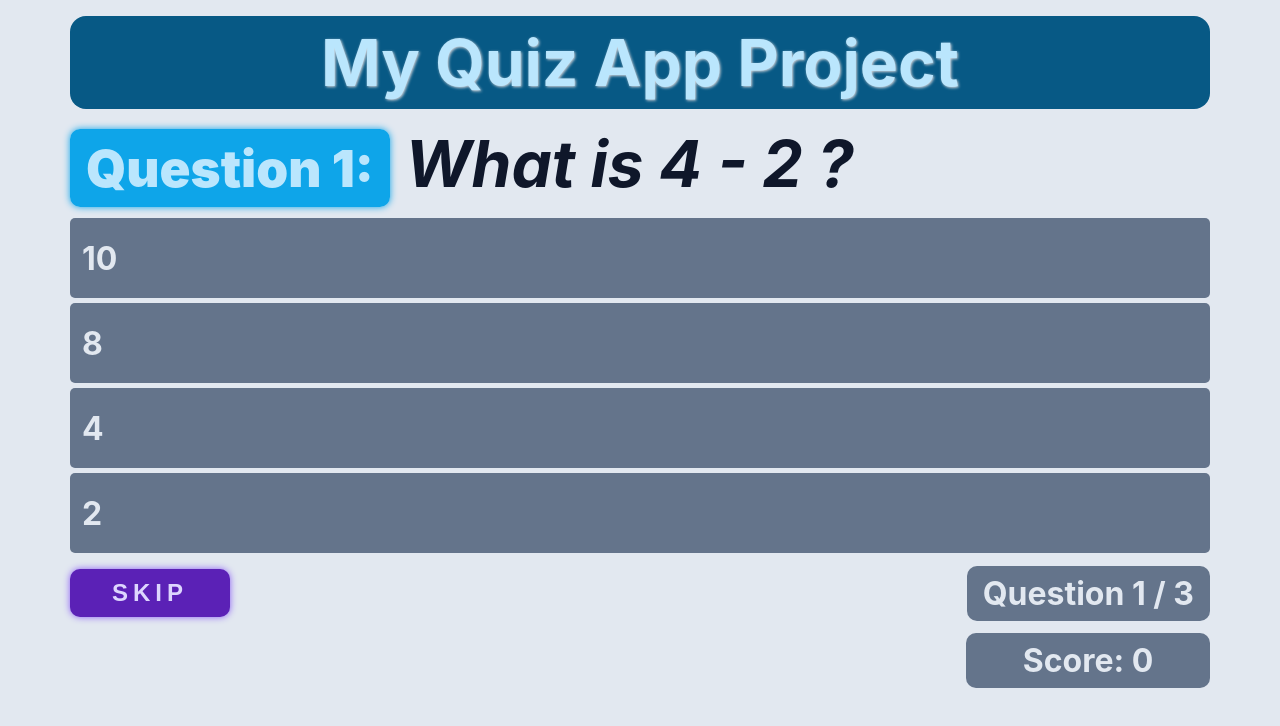
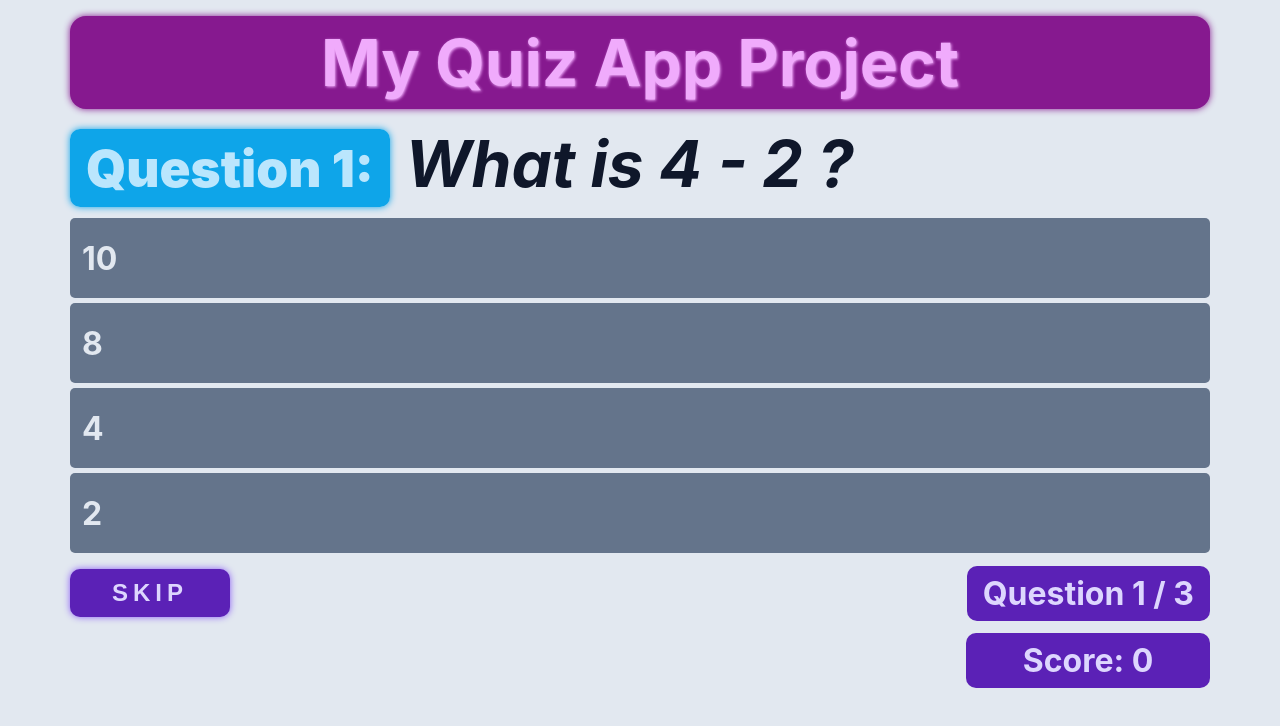
Before and after one commit to Konrad-Jalowy/reactquizapp, a React (Create React App) app: page / in a window 1280 px wide. Both pictures are taken after a click on the button "START". Shown: the top 726 px of the page. Built offline with nearby package versions, Linux system fonts and the light colour scheme.

Commit message:
some changes

```diff
--- a/src/App.css
+++ b/src/App.css
@@ -9,7 +9,7 @@ body {
   background-color: rgb(209 213 219);
   background-color: rgb(226 232 240)
 }
-h1 {
+/* h1 {
   font-size: 4rem;
   font-weight: bolder;
   background-color: rgb(7 89 133);
@@ -19,6 +19,18 @@ h1 {
   text-align: center;
   color: rgb(186 230 253);
   text-shadow: 1px 1px 3px rgb(212 212 216);
+} */
+h1 {
+  font-size: 4rem;
+  font-weight: bolder;
+  background-color: rgb(134 25 143);
+  padding: 0.5rem;
+  margin-block: 1rem;
+  border-radius: 1rem;
+  text-align: center;
+  color: rgb(240 171 252);
+  text-shadow: 1px 1px 3px rgb(240 171 252);
+  box-shadow: 0px 0px 7px rgb(134 25 143);
 }
 .App {
   /* text-align: center; */
@@ -128,13 +140,27 @@ progress {
   display: flex;
   justify-content: flex-end;
 }
-.score p {
+/* .score p {
   flex-basis: 244px;
   height: 55px;
   font-weight: bold;
   color: rgb(226 232 240);
   font-size: 2rem;
   background-color: rgb(100 116 139);
+  padding: 8px 16px;
+  border-radius: 10px;
+  display: flex;
+  justify-content: center;
+  align-items: center;
+} */
+
+.score p {
+  flex-basis: 244px;
+  height: 55px;
+  font-weight: bold;
+  color: rgb(221 214 254);
+  font-size: 2rem;
+  background-color: rgb(91 33 182);
   padding: 8px 16px;
   border-radius: 10px;
   display: flex;
--- a/src/components/quiz/AnswersList.css
+++ b/src/components/quiz/AnswersList.css
@@ -45,14 +45,23 @@
 
 }
 
-.answersControls span {
+/* .answersControls span {
     font-weight: bold;
   color: rgb(226 232 240);
   font-size: 2rem;
   background-color: rgb(100 116 139);
   padding: 8px 16px;
   border-radius: 10px;
-}
+} */
+
+.answersControls span {
+    font-weight: bold;
+    color: rgb(221 214 254);
+    font-size: 2rem;
+    background-color: rgb(91 33 182);
+    padding: 8px 16px;
+    border-radius: 10px;
+  }
 .answersControls button {
     min-width: 120px;
     min-height: 35px;
```
